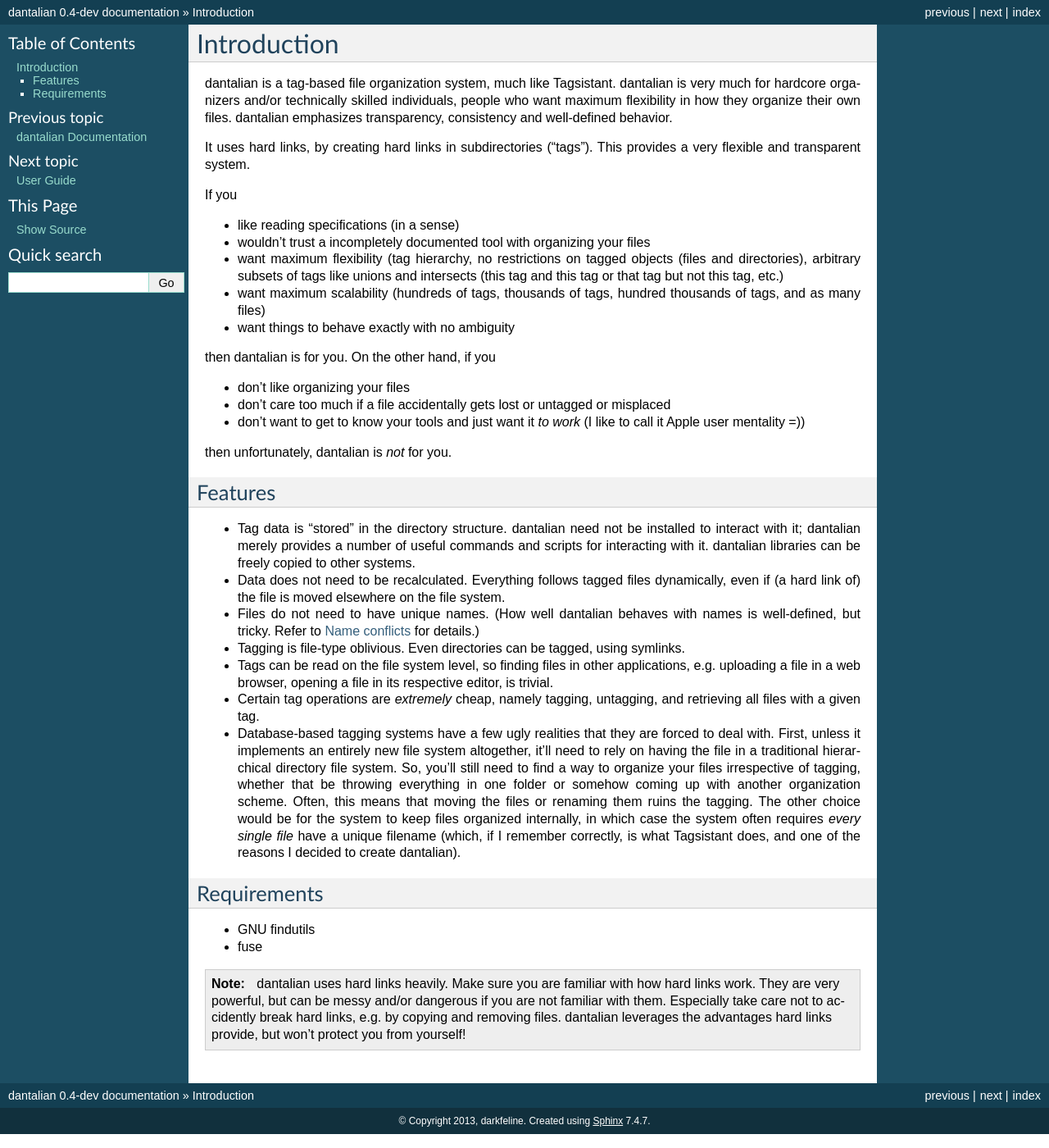
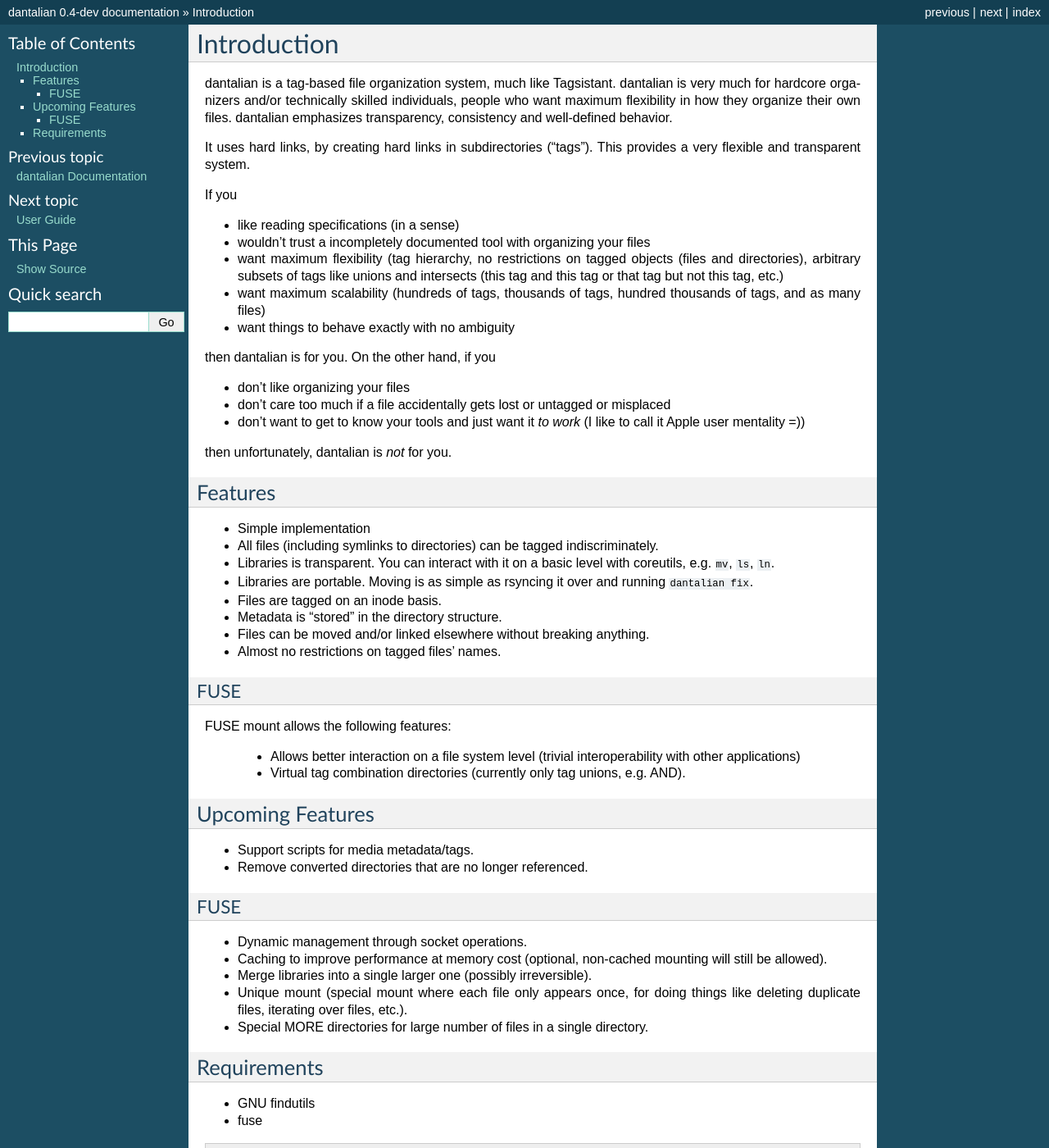
Before and after one commit to darkfeline/dantalian, a Sphinx documentation site: the page built from doc/intro.rst, in a window 1280 px wide and 1400 px high. Shown: the whole window at 82% size. Built offline with Sphinx 7.4.7, drawn with Linux system fonts in a browser that asks for light colours.

Commit message:
Update documentation

```diff
--- a/doc/intro.rst
+++ b/doc/intro.rst
@@ -33,34 +33,42 @@ then unfortunately, dantalian is *not* for you.
 Features
 --------
 
-- Tag data is "stored" in the directory structure.  dantalian need not be
-  installed to interact with it; dantalian merely provides a number of useful
-  commands and scripts for interacting with it.  dantalian libraries can be
-  freely copied to other systems.
-- Data does not need to be recalculated.  Everything follows tagged files
-  dynamically, even if (a hard link of) the file is moved elsewhere on the
-  file system.
-- Files do not need to have unique names.  (How well dantalian behaves with
-  names is well-defined, but tricky.  Refer to :ref:`name-conflicts` for
-  details.)
-- Tagging is file-type oblivious.  Even directories can be tagged, using
-  symlinks.
-- Tags can be read on the file system level, so finding files in other
-  applications, e.g. uploading a file in a web browser, opening a file in its
-  respective editor, is trivial.
-- Certain tag operations are *extremely* cheap, namely tagging, untagging, and
-  retrieving all files with a given tag.
-- Database-based tagging systems have a few ugly realities that they are
-  forced to deal with.  First, unless it implements an entirely new file
-  system altogether, it'll need to rely on having the file in a traditional
-  hierarchical directory file system.  So, you'll still need to find a way to
-  organize your files irrespective of tagging, whether that be throwing
-  everything in one folder or somehow coming up with another organization
-  scheme.  Often, this means that moving the files or renaming them ruins the
-  tagging.  The other choice would be for the system to keep files organized
-  internally, in which case the system often requires *every single file* have
-  a unique filename (which, if I remember correctly, is what Tagsistant does,
-  and one of the reasons I decided to create dantalian).
+- Simple implementation
+- All files (including symlinks to directories) can be tagged indiscriminately.
+- Libraries is transparent.  You can interact with it on a basic level with
+  coreutils, e.g. ``mv``, ``ls``, ``ln``.
+- Libraries are portable.  Moving is as simple as rsyncing it over and running
+  ``dantalian fix``.
+- Files are tagged on an inode basis.
+- Metadata is "stored" in the directory structure.
+- Files can be moved and/or linked elsewhere without breaking anything.
+- Almost no restrictions on tagged files' names.
+
+FUSE
+^^^^
+FUSE mount allows the following features:
+
+  - Allows better interaction on a file system level (trivial interoperability
+    with other applications)
+  - Virtual tag combination directories (currently only tag unions, e.g. AND).
+
+Upcoming Features
+-----------------
+
+- Support scripts for media metadata/tags.
+- Remove converted directories that are no longer referenced.
+
+FUSE
+^^^^
+
+- Dynamic management through socket operations.
+- Caching to improve performance at memory cost (optional, non-cached mounting
+  will still be allowed).
+- Merge libraries into a single larger one (possibly irreversible).
+- Unique mount (special mount where each file only appears once, for doing
+  things like deleting duplicate files, iterating over files, etc.).
+- Special MORE directories for large number of files in a single directory.
+
 
 Requirements
 ------------
```
Also changed, not shown: doc/user/fuse.rst (+17 -2 lines), doc/user/library.rst (+10 -0 lines).
